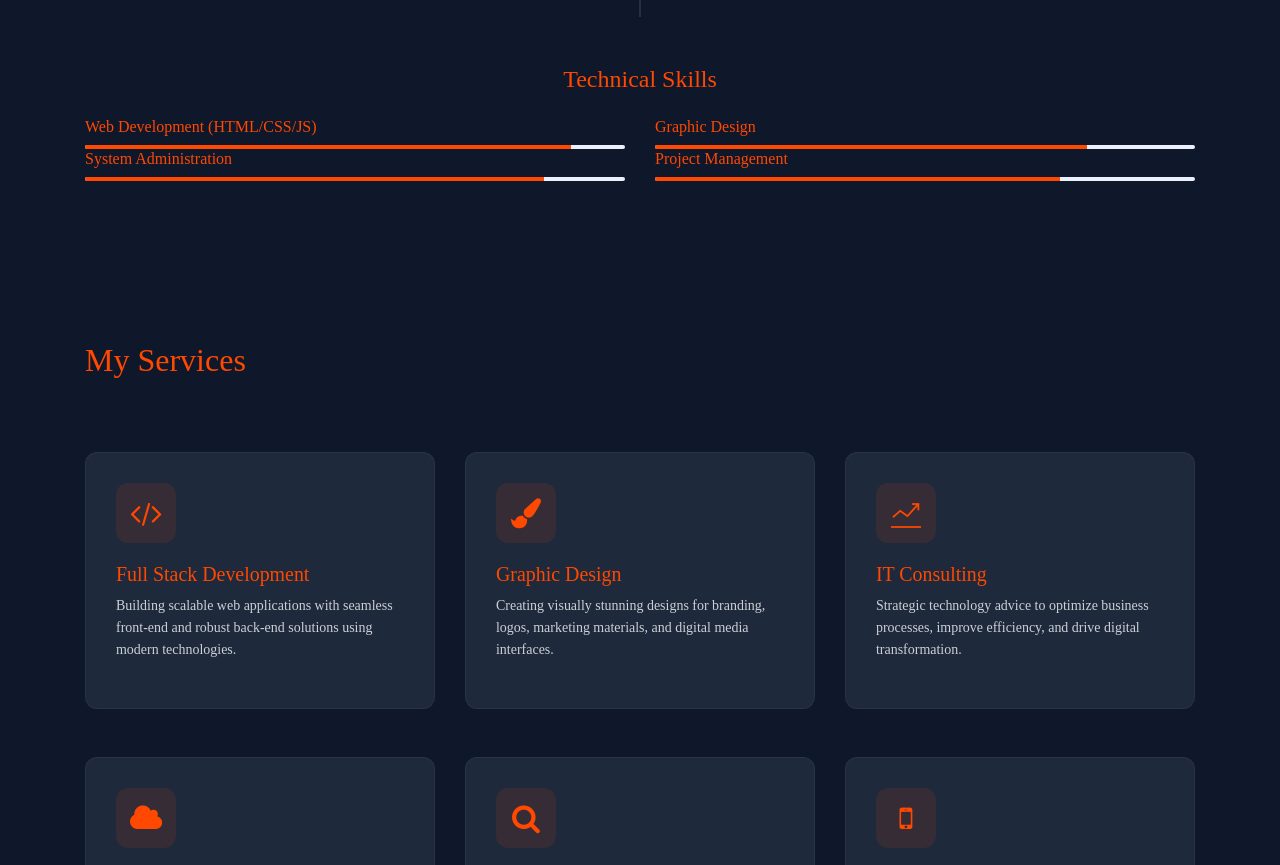
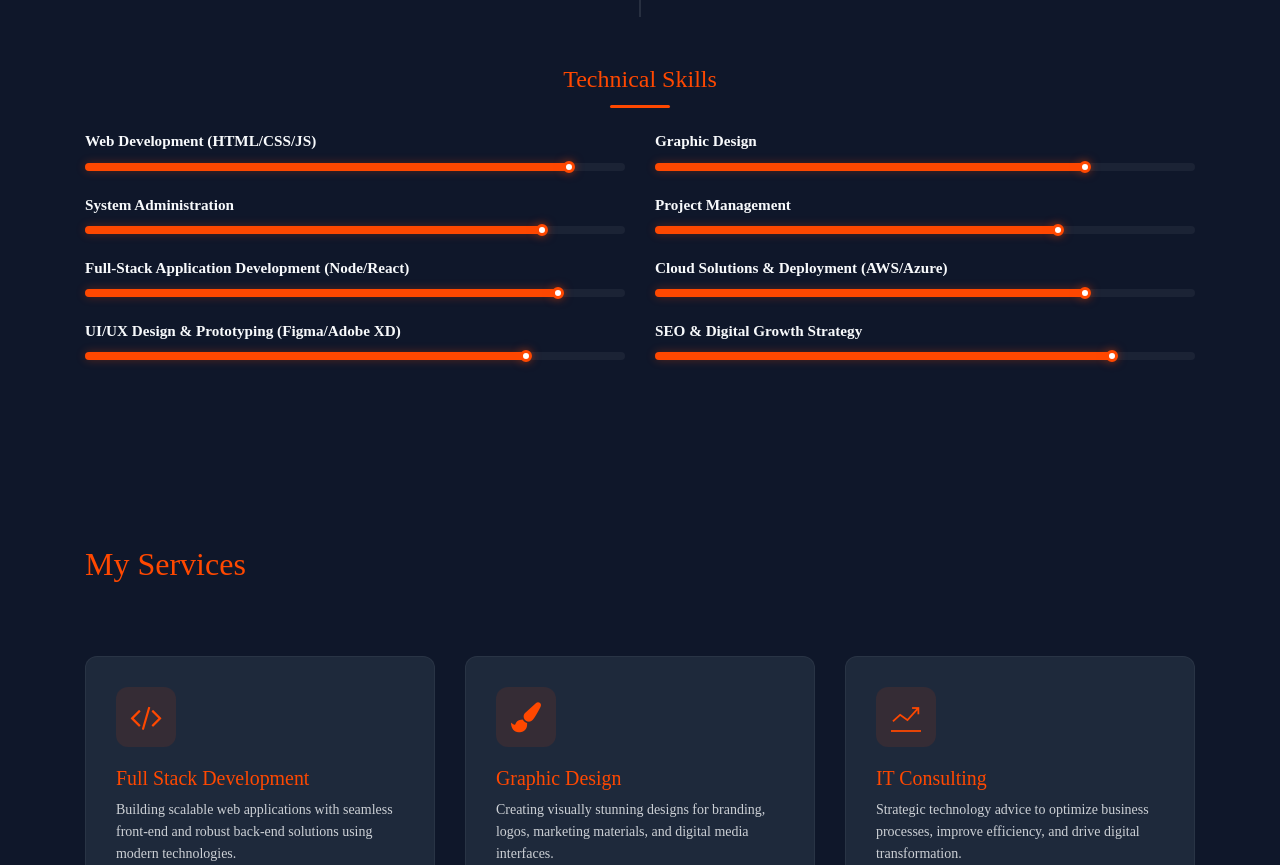
Before and after one commit to Joel-Mensah/Joel-Mensah.github.io, a website: page index.html in a window 1280 px wide. Shown: the part 2853-3718 px from the top of the page. Drawn offline with nearby package versions, Linux system fonts and the light colour scheme.

Commit message:
Enhance: Add high-value technical skills with premium styling

```diff
--- a/assets/css/custom.css
+++ b/assets/css/custom.css
@@ -548,7 +548,71 @@ p {
     color: white;
 }
 
-/* Footer */
+/* Skills Section */
+.skills-section h4 {
+    position: relative;
+    padding-bottom: 15px;
+    margin-bottom: 40px;
+}
+
+.skills-section h4::after {
+    content: '';
+    position: absolute;
+    bottom: 0;
+    left: 50%;
+    transform: translateX(-50%);
+    width: 60px;
+    height: 3px;
+    background: var(--primary);
+    border-radius: 10px;
+}
+
+.skill-item {
+    margin-bottom: 25px;
+    transition: transform 0.3s ease;
+}
+
+.skill-item:hover {
+    transform: translateX(5px);
+}
+
+.skill-item h6 {
+    font-size: 0.95rem;
+    margin-bottom: 12px;
+    font-weight: 600;
+    color: var(--text-main);
+    display: flex;
+    justify-content: space-between;
+}
+
+.progress {
+    height: 8px;
+    background-color: rgba(255, 255, 255, 0.05);
+    border-radius: 20px;
+    overflow: visible;
+}
+
+.progress-bar {
+    border-radius: 20px;
+    position: relative;
+    box-shadow: 0 0 10px rgba(255, 72, 0, 0.3);
+}
+
+.progress-bar::after {
+    content: '';
+    position: absolute;
+    right: -4px;
+    top: 50%;
+    transform: translateY(-50%);
+    width: 12px;
+    height: 12px;
+    background: #fff;
+    border: 3px solid var(--primary);
+    border-radius: 50%;
+    box-shadow: 0 0 10px rgba(255, 72, 0, 0.5);
+}
+
+/* Footer & Other */
 .footer {
     background-color: #0f172a;
     border-top: 1px solid rgba(255, 255, 255, 0.05);
--- a/index.html
+++ b/index.html
@@ -242,6 +242,20 @@
                                     aria-valuenow="85" aria-valuemin="0" aria-valuemax="100"></div>
                             </div>
                         </div>
+                        <div class="skill-item">
+                            <h6>Full-Stack Application Development (Node/React)</h6>
+                            <div class="progress">
+                                <div class="progress-bar bg-danger" role="progressbar" style="width: 88%"
+                                    aria-valuenow="88" aria-valuemin="0" aria-valuemax="100"></div>
+                            </div>
+                        </div>
+                        <div class="skill-item">
+                            <h6>UI/UX Design & Prototyping (Figma/Adobe XD)</h6>
+                            <div class="progress">
+                                <div class="progress-bar bg-danger" role="progressbar" style="width: 82%"
+                                    aria-valuenow="82" aria-valuemin="0" aria-valuemax="100"></div>
+                            </div>
+                        </div>
                     </div>
                     <div class="col-md-6">
                         <div class="skill-item">
@@ -256,6 +270,20 @@
                             <div class="progress">
                                 <div class="progress-bar bg-danger" role="progressbar" style="width: 75%"
                                     aria-valuenow="75" aria-valuemin="0" aria-valuemax="100"></div>
+                            </div>
+                        </div>
+                        <div class="skill-item">
+                            <h6>Cloud Solutions & Deployment (AWS/Azure)</h6>
+                            <div class="progress">
+                                <div class="progress-bar bg-danger" role="progressbar" style="width: 80%"
+                                    aria-valuenow="80" aria-valuemin="0" aria-valuemax="100"></div>
+                            </div>
+                        </div>
+                        <div class="skill-item">
+                            <h6>SEO & Digital Growth Strategy</h6>
+                            <div class="progress">
+                                <div class="progress-bar bg-danger" role="progressbar" style="width: 85%"
+                                    aria-valuenow="85" aria-valuemin="0" aria-valuemax="100"></div>
                             </div>
                         </div>
                     </div>
```
